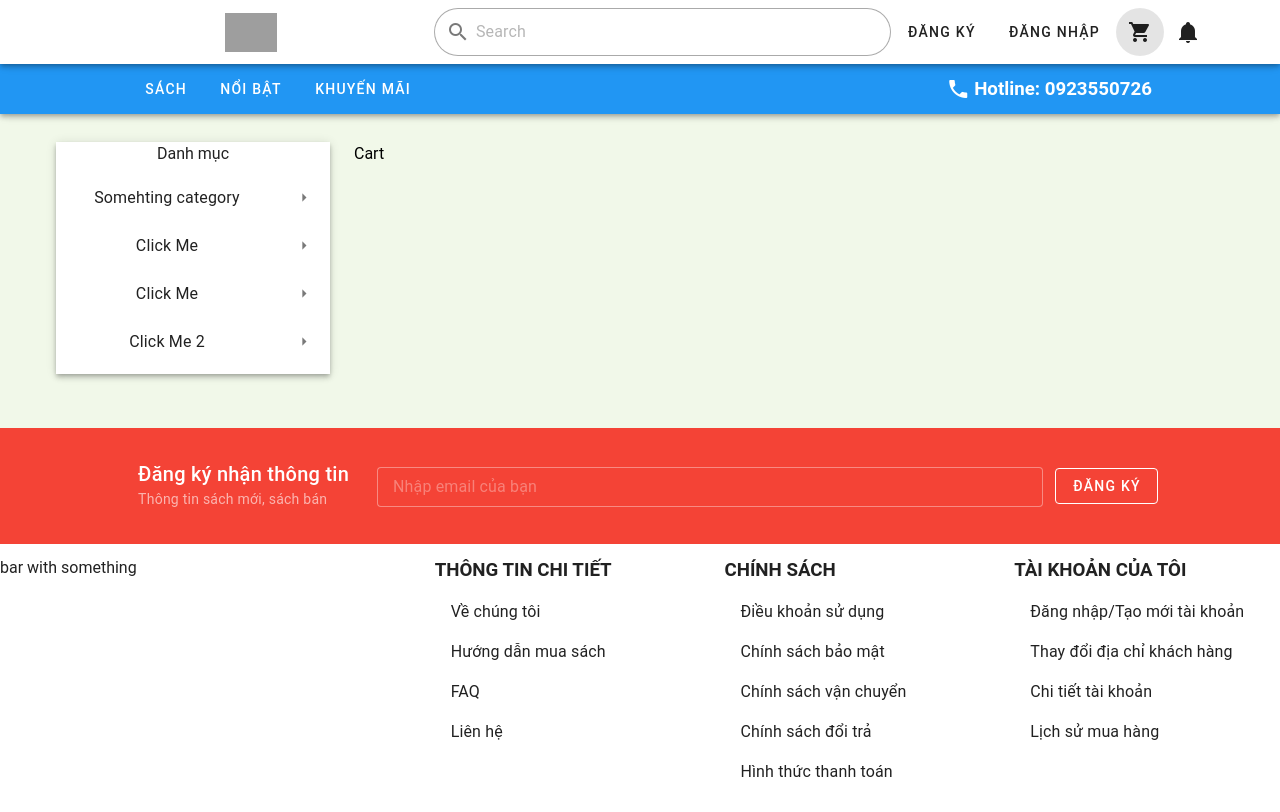
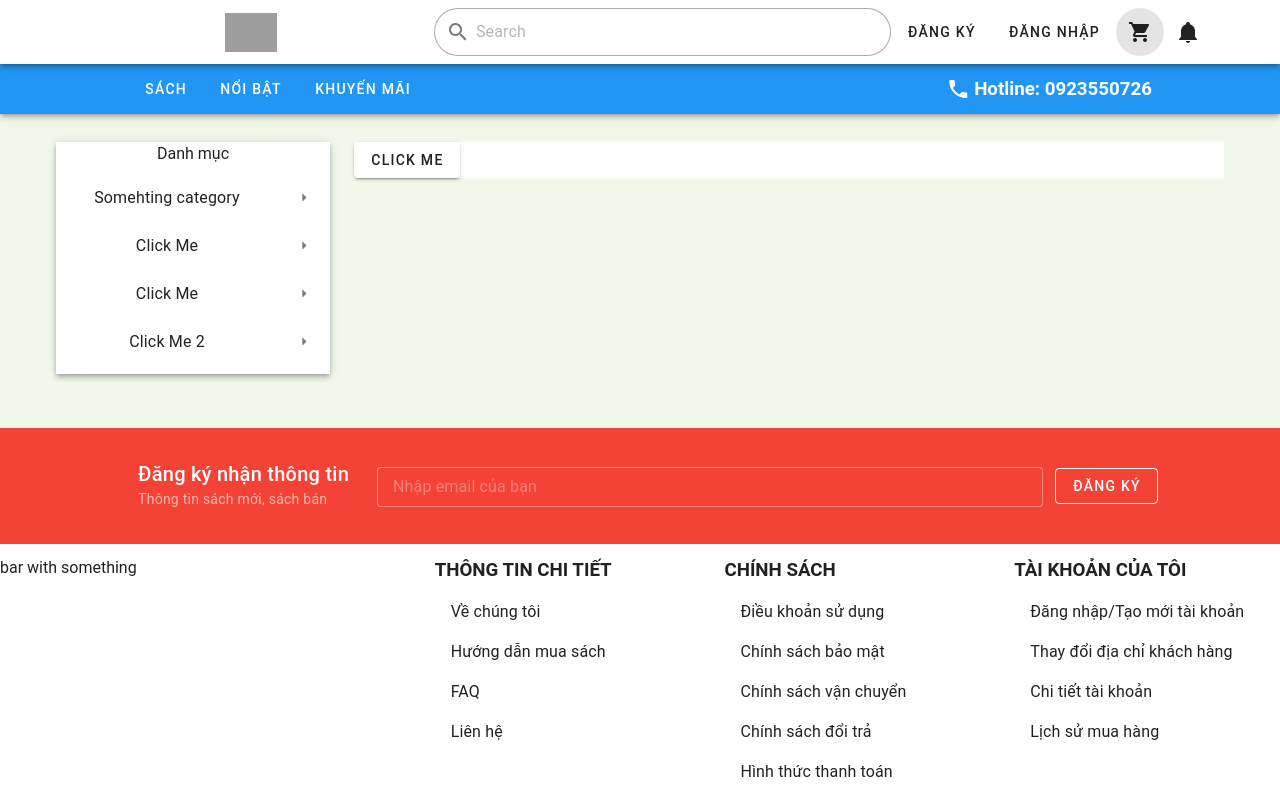
Before and after one commit to B5u2423/Bookstore-Website, a Vue app in the folder frontend/: page /cart in a window 1280 px wide. Built offline with nearby package versions, Linux system fonts and the light colour scheme; grey boxes are pictures that could not be loaded.

Commit message:
Add cart store

```diff
--- a/frontend/src/components/books/Carousel.vue
+++ b/frontend/src/components/books/Carousel.vue
@@ -1,7 +1,9 @@
 <script setup></script>
 
 <template>
+
   <v-carousel hide-delimiters>
+
     <v-carousel-item
       src="https://cdn.vuetifyjs.com/images/cards/docks.jpg"
       cover
@@ -16,5 +18,7 @@
       src="https://cdn.vuetifyjs.com/images/cards/sunshine.jpg"
       cover
     ></v-carousel-item>
+
   </v-carousel>
+
 </template>
--- a/frontend/src/router/index.js
+++ b/frontend/src/router/index.js
@@ -60,7 +60,13 @@ const routes = [
         path: 'dashboard',
         name: 'admin-dashboard',
         component: DashboardLayout,
-        children: [{ path: '', component: () => import('@/views/admin/AdminDashboard.vue') }],
+        children: [
+          {
+            path: '',
+            name: 'admin-db-root',
+            component: () => import('@/views/admin/AdminDashboard.vue'),
+          },
+        ],
       },
     ],
   },
--- /dev/null
+++ b/frontend/src/stores/cart-store.js
@@ -0,0 +1,16 @@
+import { defineStore } from 'pinia'
+import { ref } from 'vue'
+
+export const useCartStore = defineStore('cart', () => {
+  const activeCart = ref([])
+
+  function addToCart() {
+    activeCart.value.push({ name: 'Hello', title: 'World' })
+    console.log(activeCart.value)
+  }
+
+  return {
+    activeCart,
+    addToCart,
+  }
+})
--- a/frontend/src/views/ecom/Cart.vue
+++ b/frontend/src/views/ecom/Cart.vue
@@ -1,3 +1,15 @@
-<script setup></script>
+<script setup>
+import { useCartStore } from '@/stores/cart-store'
 
-<template>Cart</template>
+const cartStore = useCartStore()
+</script>
+
+<template>
+
+  <v-sheet>
+
+    <v-btn @click="cartStore.addToCart"> click me</v-btn>
+
+  </v-sheet>
+
+</template>
```
Also changed, not shown: frontend/src/components/books/BookSlideGroup.vue (+9 -0 lines), frontend/src/views/ecom/Landing.vue (+6 -4 lines). Lines whose indentation alone changed are shown as unchanged.
